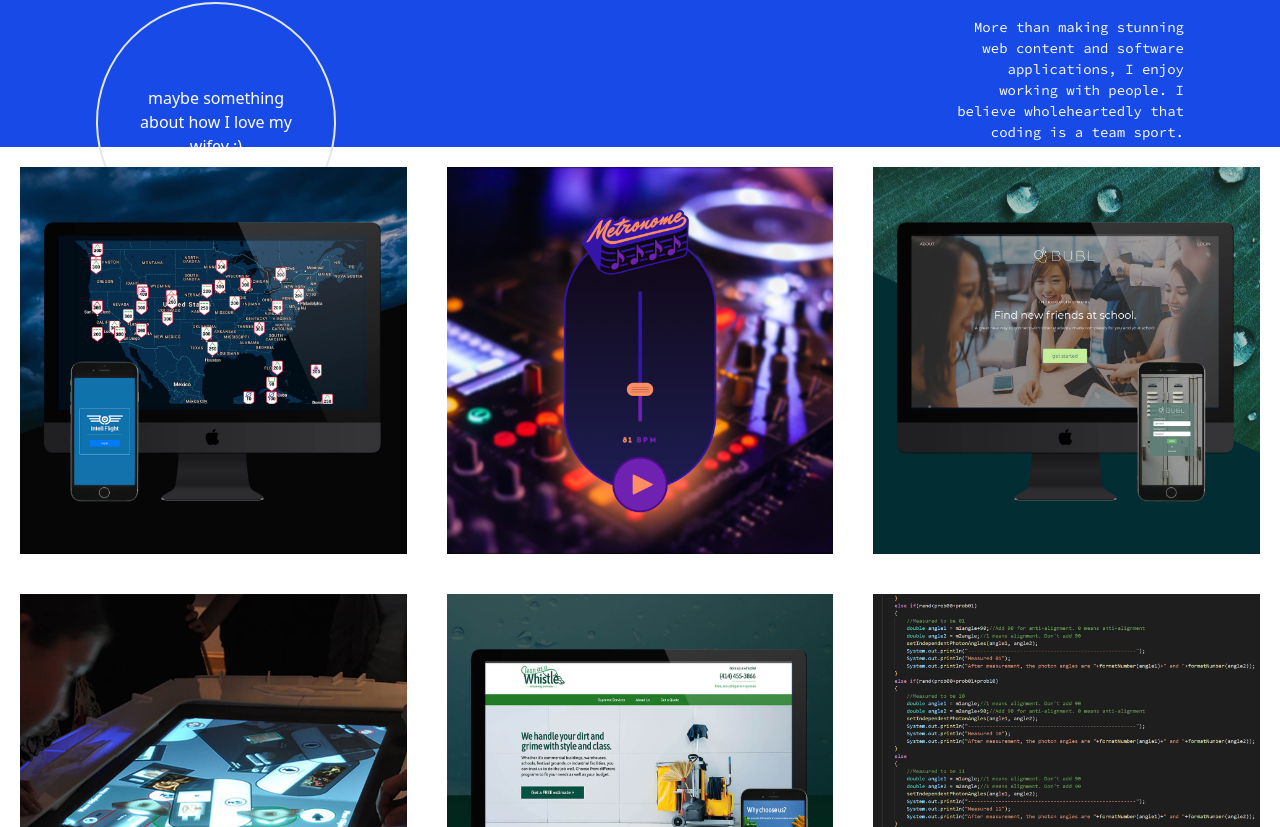
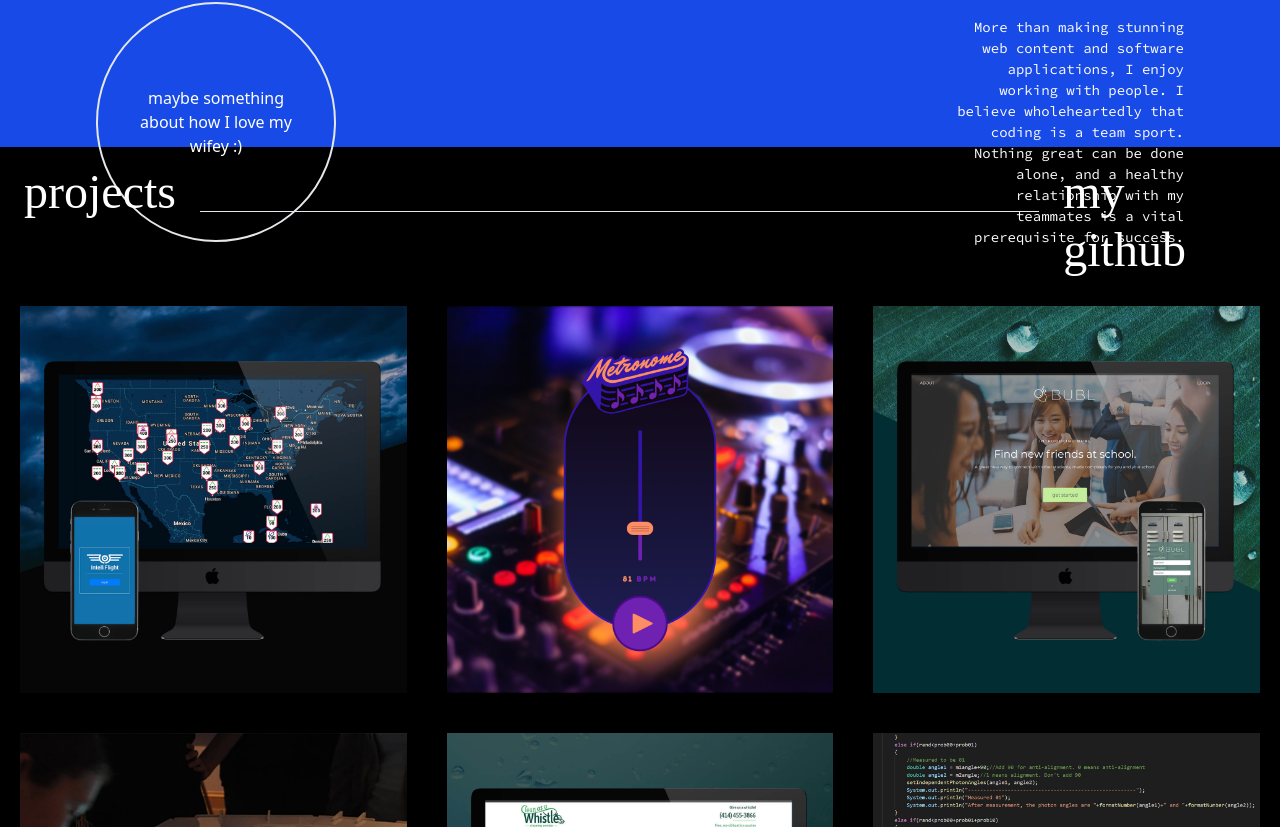
Before and after one commit to sklanier/Portfolio, a Next.js app: page / in a window 1280 px wide. Shown: the part 1653-2480 px from the top of the page. Built offline with nearby package versions, Linux system fonts and the light colour scheme.

Commit message:
added project title section

```diff
--- a/components/ProjectSection/Projects.js
+++ b/components/ProjectSection/Projects.js
@@ -2,10 +2,17 @@ import { project_data } from '../../data/project_data';
 import ProjectCard from './ProjectCard';
 
 const Projects = () => (
-    <section id="projects" className="grid lg:grid-cols-3 md:grid-cols-2 sm:grid-cols-1 gap-0">
-        {project_data.map((project) => (
-            <ProjectCard key={project.id} project={project} />
-        ))}
+    <section id="projects" className="bg-black">
+        <div className="flex justify-center aboutTitle">
+            <h1 className="px-6 pt-4">projects</h1>
+            <hr className="w-8/12 mt-16"/>
+            <h2 className="px-6 pt-4">my github</h2>
+        </div>
+        <div className="grid lg:grid-cols-3 md:grid-cols-2 sm:grid-cols-1 gap-0">
+            {project_data.map((project) => (
+                <ProjectCard key={project.id} project={project} />
+            ))}
+        </div>
     </section>
 );
 
```
